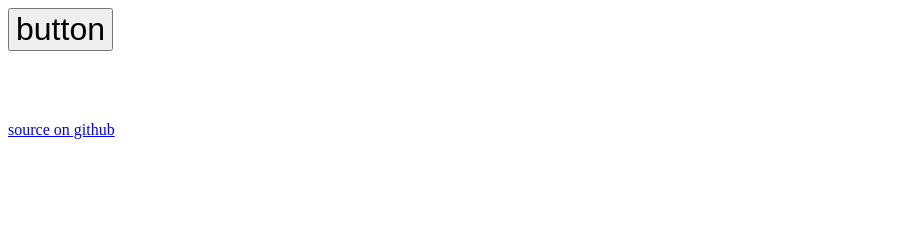
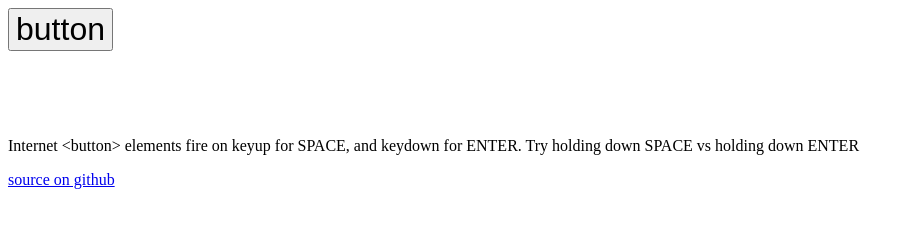
Before and after one commit to ubershmekel/just-a-button, a plain HTML site: page index.html in a window 1280 px wide. Shown: the whole page, without its empty margins (0-915 px from the left). Drawn offline with Linux system fonts and the light colour scheme.

Commit message:
Update index.html

```diff
--- a/index.html
+++ b/index.html
@@ -11,6 +11,7 @@
   <br>
   <br>
   <br>
+  <p>Internet &lt;button&gt; elements fire on keyup for SPACE, and keydown for ENTER. Try holding down SPACE vs holding down ENTER</p>
   <a href="https://github.com/ubershmekel/just-a-button">source on github</a>
   <script src="index.js"></script>
 </body>
```
